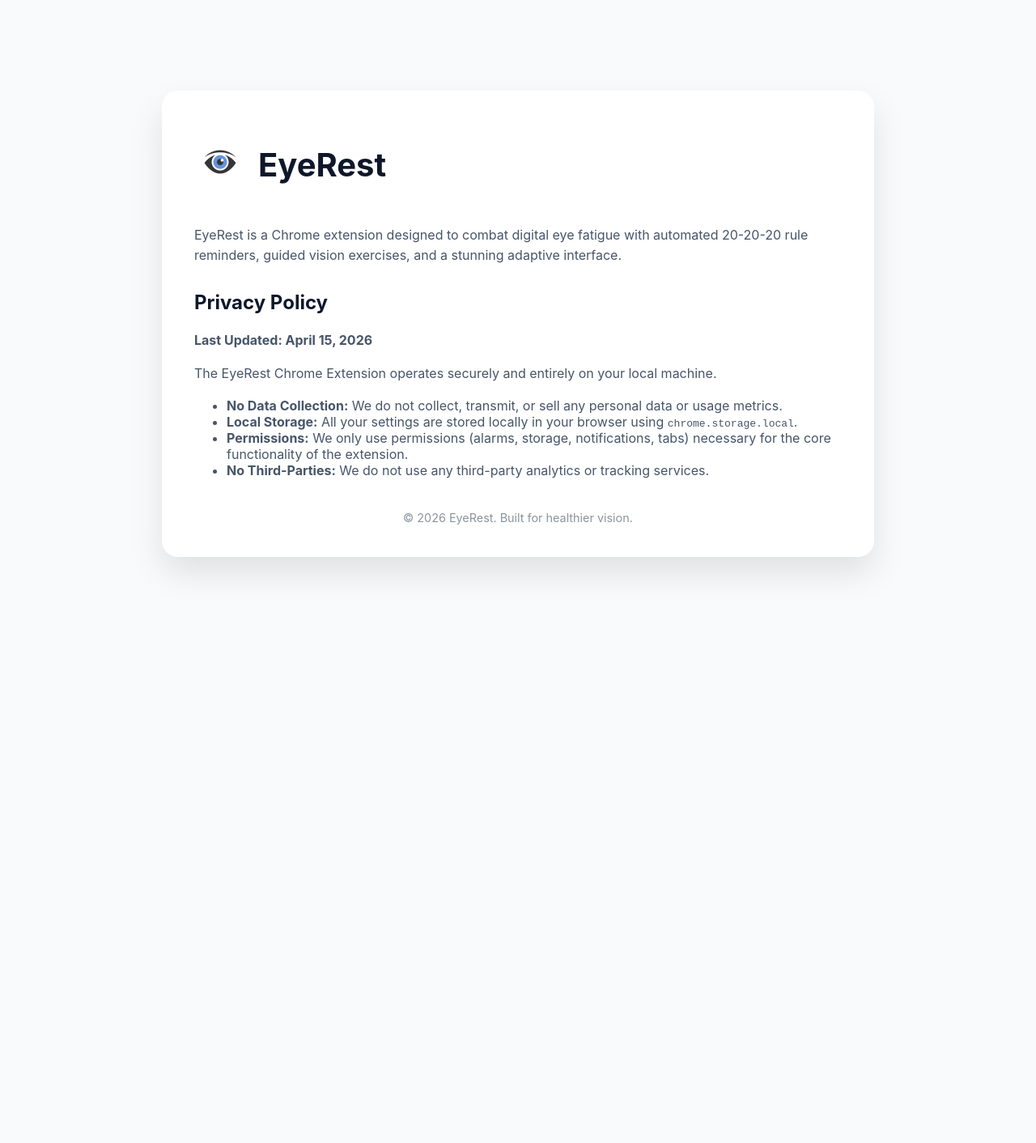
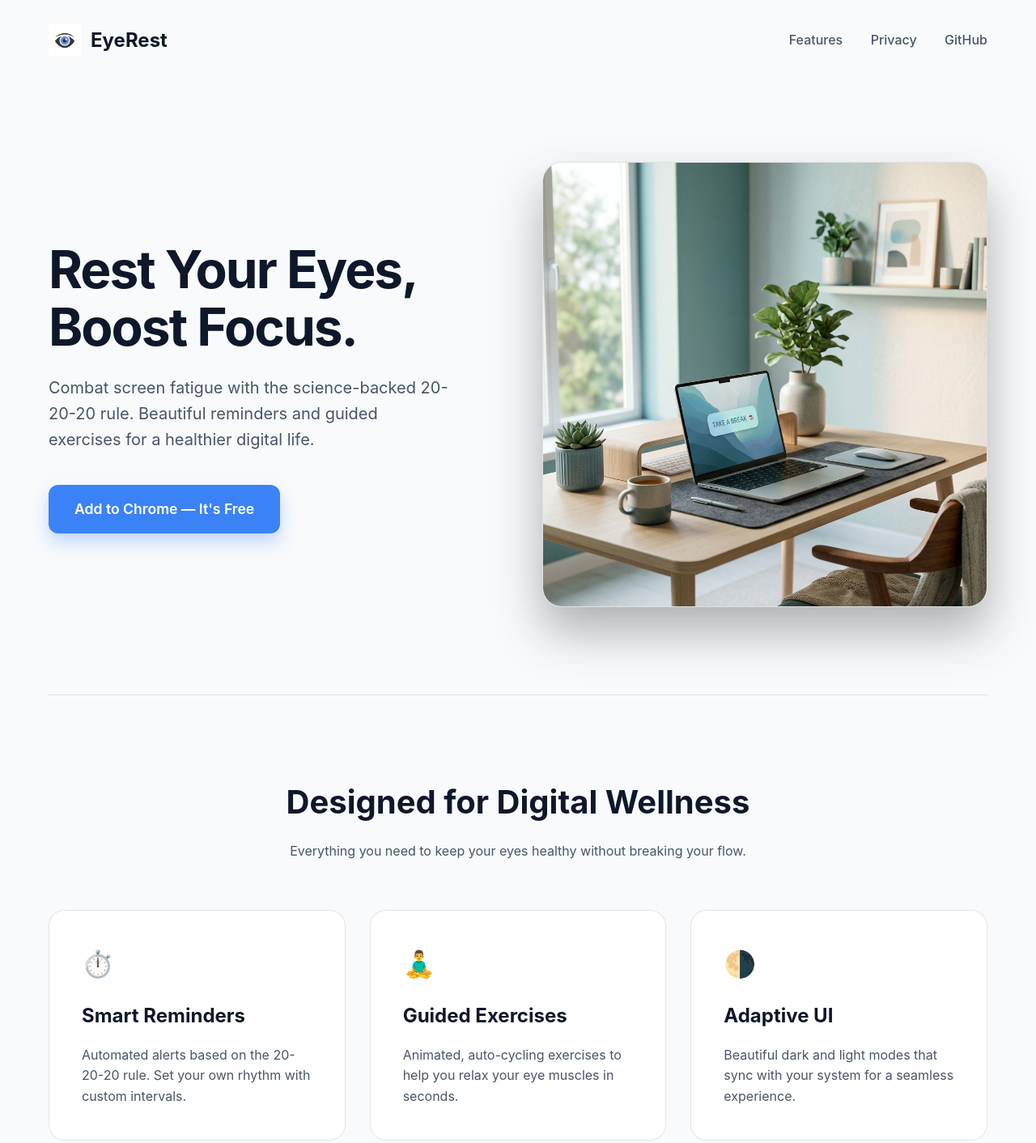
Before and after one commit to Vikas-Claude-Demo/EyeRest-Chrome-Extension, a browser extension: page index.html in a window 1280 px wide. Shown: the top 1412 px of the page at 81% size. Before the commit the page ends 800 px from the top, so only its background shows below. Drawn offline with Linux system fonts and the light colour scheme.

Commit message:
Add premium landing page and privacy policy page

```diff
--- a/index.html
+++ b/index.html
@@ -3,104 +3,318 @@
 <head>
     <meta charset="UTF-8">
     <meta name="viewport" content="width=device-width, initial-scale=1.0">
-    <title>EyeRest - Protect Your Vision</title>
+    <title>EyeRest - Protect Your Vision, One Break at a Time</title>
     <style>
         :root {
-            --bg-color: #0b0f19;
-            --text-main: #c9d1d9;
-            --text-bright: #ffffff;
             --primary: #3b82f6;
+            --primary-dark: #2563eb;
+            --bg: #0b0f19;
             --card-bg: #161b22;
+            --text-main: #94a3b8;
+            --text-bright: #f8fafc;
+            --border: rgba(255, 255, 255, 0.1);
         }
+
         @media (prefers-color-scheme: light) {
             :root {
-                --bg-color: #f8fafc;
+                --primary: #3b82f6;
+                --primary-dark: #2563eb;
+                --bg: #f8fafc;
+                --card-bg: #ffffff;
                 --text-main: #475569;
                 --text-bright: #0f172a;
-                --primary: #3b82f6;
-                --card-bg: #ffffff;
+                --border: rgba(0, 0, 0, 0.1);
             }
         }
-        body {
-            font-family: -apple-system, BlinkMacSystemFont, "Segoe UI", Roboto, sans-serif;
-            background-color: var(--bg-color);
-            color: var(--text-main);
+
+        * {
             margin: 0;
             padding: 0;
+            box-sizing: border-box;
+        }
+
+        body {
+            font-family: 'Inter', -apple-system, BlinkMacSystemFont, "Segoe UI", Roboto, sans-serif;
+            background-color: var(--bg);
+            color: var(--text-main);
+            line-height: 1.6;
+            overflow-x: hidden;
+        }
+
+        .container {
+            max-width: 1200px;
+            margin: 0 auto;
+            padding: 0 20px;
+        }
+
+        /* Navbar */
+        nav {
+            padding: 30px 0;
             display: flex;
-            justify-content: center;
+            justify-content: space-between;
             align-items: center;
-            min-height: 100vh;
         }
-        .container {
-            max-width: 800px;
-            padding: 40px;
-            background: var(--card-bg);
-            border-radius: 20px;
-            box-shadow: 0 20px 40px rgba(0,0,0,0.1);
-            margin: 20px;
-        }
-        h1 {
-            color: var(--text-bright);
-            font-size: 2.5rem;
-            margin-bottom: 20px;
-        }
-        h2 {
-            color: var(--text-bright);
-            margin-top: 30px;
-        }
-        p {
-            line-height: 1.6;
-        }
+
         .logo {
             display: flex;
             align-items: center;
-            gap: 15px;
+            gap: 12px;
+            font-weight: 700;
+            font-size: 1.5rem;
+            color: var(--text-bright);
+            text-decoration: none;
+        }
+
+        .logo img {
+            width: 40px;
+            height: 40px;
+        }
+
+        .nav-links a {
+            color: var(--text-main);
+            text-decoration: none;
+            margin-left: 30px;
+            transition: color 0.2s;
+            font-weight: 500;
+        }
+
+        .nav-links a:hover {
+            color: var(--primary);
+        }
+
+        /* Hero Section */
+        .hero {
+            padding: 100px 0;
+            display: flex;
+            align-items: center;
+            gap: 60px;
+        }
+
+        .hero-content {
+            flex: 1;
+        }
+
+        .hero-image {
+            flex: 1;
+            position: relative;
+        }
+
+        .hero-image img {
+            width: 100%;
+            border-radius: 24px;
+            box-shadow: 0 30px 60px rgba(0,0,0,0.3);
+            border: 1px solid var(--border);
+        }
+
+        h1 {
+            font-size: 4rem;
+            line-height: 1.1;
+            color: var(--text-bright);
+            margin-bottom: 24px;
+            letter-spacing: -2px;
+        }
+
+        .subtitle {
+            font-size: 1.25rem;
+            margin-bottom: 40px;
+            max-width: 500px;
+        }
+
+        .btn {
+            display: inline-block;
+            padding: 16px 32px;
+            background-color: var(--primary);
+            color: white;
+            text-decoration: none;
+            border-radius: 12px;
+            font-weight: 600;
+            font-size: 1.1rem;
+            transition: transform 0.2s, background-color 0.2s;
+            box-shadow: 0 10px 20px rgba(59, 130, 246, 0.3);
+        }
+
+        .btn:hover {
+            background-color: var(--primary-dark);
+            transform: translateY(-2px);
+        }
+
+        /* Features Section */
+        .features {
+            padding: 100px 0;
+            border-top: 1px solid var(--border);
+        }
+
+        .section-title {
+            text-align: center;
+            margin-bottom: 60px;
+        }
+
+        .section-title h2 {
+            font-size: 2.5rem;
+            color: var(--text-bright);
+            margin-bottom: 16px;
+        }
+
+        .feature-grid {
+            display: grid;
+            grid-template-columns: repeat(auto-fit, minmax(300px, 1fr));
+            gap: 30px;
+        }
+
+        .feature-card {
+            background: var(--card-bg);
+            padding: 40px;
+            border-radius: 20px;
+            border: 1px solid var(--border);
+            transition: transform 0.3s;
+        }
+
+        .feature-card:hover {
+            transform: translateY(-10px);
+        }
+
+        .feature-icon {
+            font-size: 2rem;
+            margin-bottom: 20px;
+            display: block;
+        }
+
+        .feature-card h3 {
+            color: var(--text-bright);
+            margin-bottom: 16px;
+            font-size: 1.5rem;
+        }
+
+        /* Testimonials */
+        .testimonials {
+            padding: 100px 0;
+            background: rgba(59, 130, 246, 0.03);
+        }
+
+        .testimonial-card {
+            max-width: 600px;
+            margin: 0 auto;
+            text-align: center;
+        }
+
+        .testimonial-card p {
+            font-size: 1.5rem;
+            color: var(--text-bright);
+            font-style: italic;
+            margin-bottom: 24px;
+        }
+
+        .author {
+            font-weight: 600;
+            color: var(--primary);
+        }
+
+        /* Footer */
+        footer {
+            padding: 60px 0;
+            border-top: 1px solid var(--border);
+            text-align: center;
+        }
+
+        .footer-links {
             margin-bottom: 30px;
         }
-        .logo img {
-            width: 64px;
-            height: 64px;
+
+        .footer-links a {
+            color: var(--text-main);
+            text-decoration: none;
+            margin: 0 15px;
+            font-size: 0.9rem;
         }
-        a {
-            color: var(--primary);
-            text-decoration: none;
+
+        .copyright {
+            font-size: 0.8rem;
+            color: #64748b;
         }
-        a:hover {
-            text-decoration: underline;
-        }
-        footer {
-            margin-top: 40px;
-            font-size: 0.9rem;
-            color: #8b949e;
-            text-align: center;
+
+        @media (max-width: 968px) {
+            .hero {
+                flex-direction: column;
+                text-align: center;
+                padding: 60px 0;
+            }
+            h1 {
+                font-size: 3rem;
+            }
+            .subtitle {
+                margin: 0 auto 40px;
+            }
         }
     </style>
 </head>
 <body>
+
     <div class="container">
-        <div class="logo">
-            <img src="icons/logo.png" alt="EyeRest Logo">
-            <h1>EyeRest</h1>
-        </div>
+        <nav>
+            <a href="#" class="logo">
+                <img src="icons/logo.png" alt="EyeRest Logo">
+                EyeRest
+            </a>
+            <div class="nav-links">
+                <a href="#features">Features</a>
+                <a href="privacy.html">Privacy</a>
+                <a href="https://github.com/drdhavaltrivedi/EyeRest-Chrome-Extension" target="_blank">GitHub</a>
+            </div>
+        </nav>
 
-        <p>EyeRest is a Chrome extension designed to combat digital eye fatigue with automated 20-20-20 rule reminders, guided vision exercises, and a stunning adaptive interface.</p>
+        <section class="hero">
+            <div class="hero-content">
+                <h1>Rest Your Eyes,<br>Boost Focus.</h1>
+                <p class="subtitle">Combat screen fatigue with the science-backed 20-20-20 rule. Beautiful reminders and guided exercises for a healthier digital life.</p>
+                <a href="https://github.com/drdhavaltrivedi/EyeRest-Chrome-Extension" class="btn">Add to Chrome — It's Free</a>
+            </div>
+            <div class="hero-image">
+                <img src="icons/hero.png" alt="EyeRest peaceful workspace illustration">
+            </div>
+        </section>
 
-        <section id="privacy">
-            <h2>Privacy Policy</h2>
-            <p><strong>Last Updated: April 15, 2026</strong></p>
-            <p>The EyeRest Chrome Extension operates securely and entirely on your local machine.</p>
-            <ul>
-                <li><strong>No Data Collection:</strong> We do not collect, transmit, or sell any personal data or usage metrics.</li>
-                <li><strong>Local Storage:</strong> All your settings are stored locally in your browser using <code>chrome.storage.local</code>.</li>
-                <li><strong>Permissions:</strong> We only use permissions (alarms, storage, notifications, tabs) necessary for the core functionality of the extension.</li>
-                <li><strong>No Third-Parties:</strong> We do not use any third-party analytics or tracking services.</li>
-            </ul>
+        <section class="features" id="features">
+            <div class="section-title">
+                <h2>Designed for Digital Wellness</h2>
+                <p>Everything you need to keep your eyes healthy without breaking your flow.</p>
+            </div>
+            <div class="feature-grid">
+                <div class="feature-card">
+                    <span class="feature-icon">⏱️</span>
+                    <h3>Smart Reminders</h3>
+                    <p>Automated alerts based on the 20-20-20 rule. Set your own rhythm with custom intervals.</p>
+                </div>
+                <div class="feature-card">
+                    <span class="feature-icon">🧘‍♂️</span>
+                    <h3>Guided Exercises</h3>
+                    <p>Animated, auto-cycling exercises to help you relax your eye muscles in seconds.</p>
+                </div>
+                <div class="feature-card">
+                    <span class="feature-icon">🌗</span>
+                    <h3>Adaptive UI</h3>
+                    <p>Beautiful dark and light modes that sync with your system for a seamless experience.</p>
+                </div>
+            </div>
+        </section>
+
+        <section class="testimonials">
+            <div class="container">
+                <div class="testimonial-card">
+                    <p>"EyeRest has completely changed how I work. No more headaches after long coding sessions. The design is just breath-taking."</p>
+                    <span class="author">— Happy Developer</span>
+                </div>
+            </div>
         </section>
 
         <footer>
-            &copy; 2026 EyeRest. Built for healthier vision.
+            <div class="footer-links">
+                <a href="#features">Features</a>
+                <a href="privacy.html">Privacy Policy</a>
+                <a href="https://github.com/drdhavaltrivedi/EyeRest-Chrome-Extension">GitHub</a>
+            </div>
+            <p class="copyright">&copy; 2026 EyeRest. All rights reserved.</p>
         </footer>
     </div>
+
 </body>
 </html>
```
Also changed, not shown: privacy.html (added, +106 -0 lines), icons/hero.png (added).
